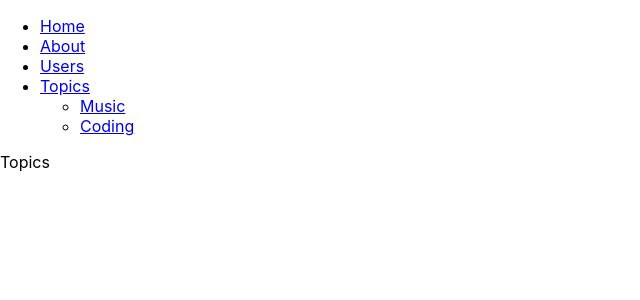
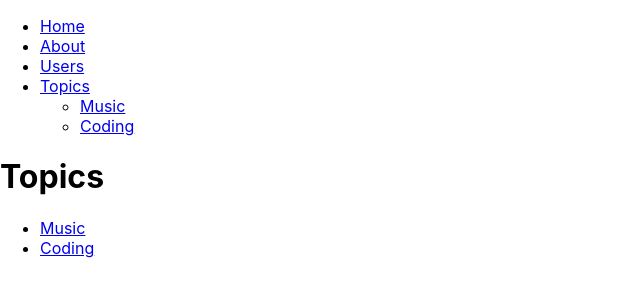
Before and after one commit to amadzuki/example-react-router, a React (Create React App) app: page /topics in a window 1280 px wide. Shown: the top 300 px of the page, without its empty margins (0-640 px from the left). Built offline with nearby package versions, Linux system fonts and the light colour scheme.

Commit message:
Improve display topics

```diff
--- a/src/pages/topic.js
+++ b/src/pages/topic.js
@@ -3,7 +3,11 @@ import { useParams } from "react-router-dom"
 
 const Topic = () => {
   const { topicId } = useParams()
-  return <div>Topic: {topicId}</div>
+  return (
+    <div>
+      <h1>{topicId}</h1>
+    </div>
+  )
 }
 
 export default Topic
--- a/src/pages/topics.js
+++ b/src/pages/topics.js
@@ -1,7 +1,21 @@
 import React from "react"
+import { useRouteMatch, Link } from "react-router-dom"
 
 const Topics = () => {
-  return <div>Topics</div>
+  const match = useRouteMatch()
+  return (
+    <div>
+      <h1>Topics</h1>
+      <ul>
+        <li>
+          <Link to={`${match.url}/music`}>Music</Link>
+        </li>
+        <li>
+          <Link to={`${match.url}/coding`}>Coding</Link>
+        </li>
+      </ul>
+    </div>
+  )
 }
 
 export default Topics
```
